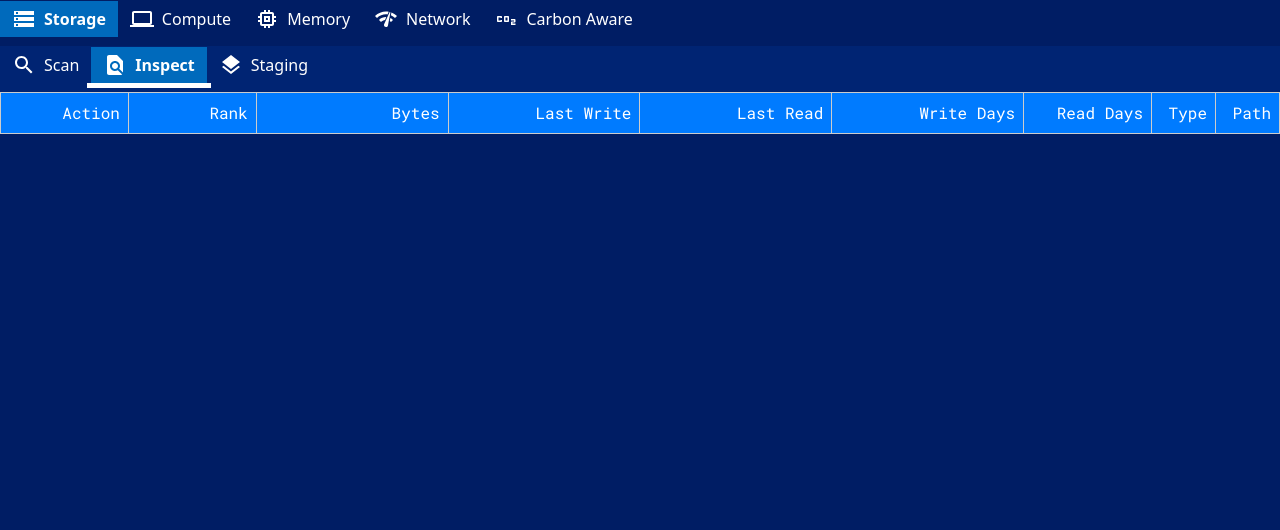
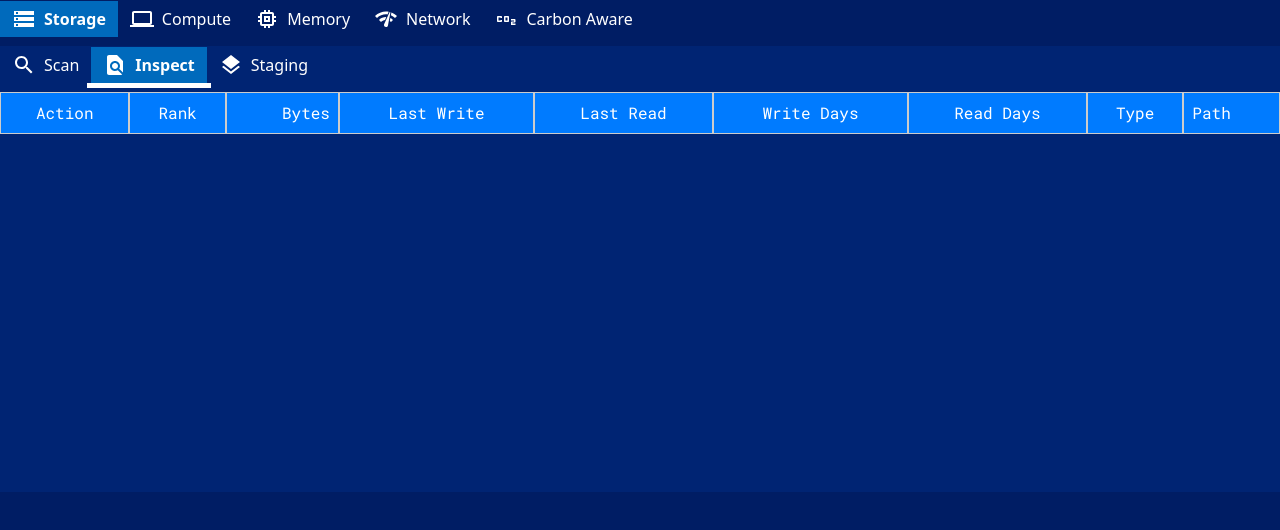
Before and after one commit to toaler/dups, a React (Vite) app: page / in a window 1280 px wide. Both pictures are taken after a click on the tab "Inspect". Shown: the top 530 px of the page. Built offline with nearby package versions, Linux system fonts and the light colour scheme.

Commit message:
Fixed border on inspection tab

```diff
--- /dev/null
+++ b/src/storage/InspectionTab.css
@@ -0,0 +1,43 @@
+@import url('https://fonts.googleapis.com/css2?family=Roboto+Mono:wght@400&display=swap');
+
+.inspect-container {
+    overflow-y: auto;
+    height: 400px;
+    font-family: 'Roboto Mono', monospace;
+}
+
+table {
+    width: 100%;
+    border-collapse: separate; /* Handles borders in a specific manner */
+    border-spacing: 0; /* Removes space between cells for a contiguous look */
+}
+
+thead th {
+    position: sticky;
+    top: 0;
+    background-color: #007BFF;
+    z-index: 10;
+    border-top: 1px solid #ccc; /* Adding left border for a symmetrical appearance */
+    border-bottom: 1px solid #ccc; /* Existing bottom border */
+    border-right: 1px solid #ccc; /* Adding right border for separation */
+    border-left: 1px solid #ccc; /* Adding left border for a symmetrical appearance */
+    color: white; /* Enhancing text visibility against blue background */
+    padding: 8px; /* Adding padding for better text alignment and spacing */
+}
+
+tbody tr th, tbody tr td {
+    border-bottom: 1px solid #ddd; /* Consistent border styling for body cells */
+    padding: 8px; /* Align padding with header cells */
+}
+
+.center-text {
+    text-align: center;
+}
+
+.right-text {
+    text-align: right;
+}
+
+.left-text {
+    text-align: left;
+}
--- a/src/storage/InspectionTab.jsx
+++ b/src/storage/InspectionTab.jsx
@@ -1,4 +1,5 @@
 import React, {useEffect, useState} from 'react';
+import "./InspectionTab.css";
 import logger from "../logger.jsx";
 import {listen} from "@tauri-apps/api/event";
 
@@ -105,33 +106,38 @@ function InspectionTab({reset, setActions}) {
     };
 
     return (
-        <div className="log-container">
+        <div className="inspect-container">
             <table>
                 <thead>
                 <tr>
-                    <th>Action</th>
-                    <th>Rank</th>
-                    <th>Bytes</th>
-                    <th>Last Write</th>
-                    <th>Last Read</th>
-                    <th>Write Days</th>
-                    <th>Read Days</th>
-                    <th>Type</th>
-                    <th>Path</th>
+                    <th className="center-text">Action</th>
+                    <th className="center-text">Rank</th>
+                    <th className="right-text">Bytes</th>
+                    <th className="center-text">Last Write</th>
+                    <th className="center-text">Last Read</th>
+                    <th className="center-text">Write Days</th>
+                    <th className="center-text">Read Days</th>
+                    <th className="center-text">Type</th>
+                    <th className="left-text">Path</th>
                 </tr>
                 </thead>
                 <tbody>
                 {topKFiles.map((row, index) => (
                     <tr key={index}>
-                        <td> {/* Icon and actions code */} </td>
-                        <td>{row.rank}</td>
-                        <td>{Number(row.bytes).toLocaleString("en-US")}</td>
-                        <td>{row.modified}</td>
-                        <td>{row.accessed}</td>
-                        <td>{row.modified_days}</td>
-                        <td>{row.accessed_days}</td>
-                        <td>{getMimeTypeIcon(row.compressible, row.mime_type)}</td>
-                        <td>{row.path}</td>
+                        <td className="center-text">
+                            <DeleteIcon
+                                onClick={(event) => handleIconClick(event, 'delete', row.path, Number(row.bytes))}/>
+                            {row.compressible === "1" ? <CompressIcon
+                                onClick={(event) => handleIconClick(event, 'compress', row.path, Number(row.bytes))}/> : null}
+                        </td>
+                        <td className="center-text">{row.rank}</td>
+                        <td className="right-text">{Number(row.bytes).toLocaleString("en-US")}</td>
+                        <td className="center-text">{row.modified}</td>
+                        <td className="center-text">{row.accessed}</td>
+                        <td className="center-text">{row.modified_days}</td>
+                        <td className="center-text">{row.accessed_days}</td>
+                        <td className="center-text">{getMimeTypeIcon(row.compressible, row.mime_type)}</td>
+                        <td className="left-text">{row.path}</td>
                     </tr>
                 ))}
                 </tbody>
```
